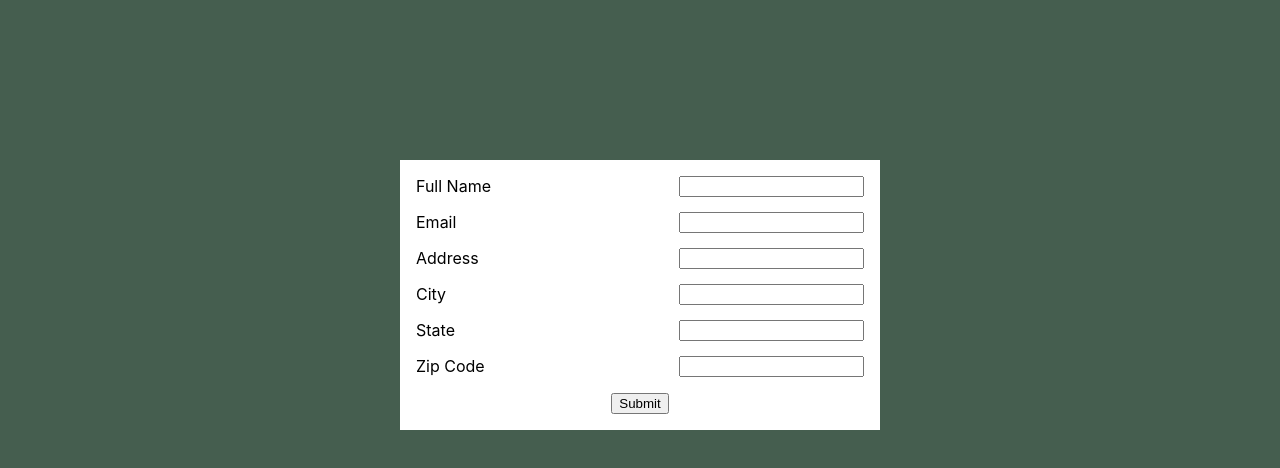
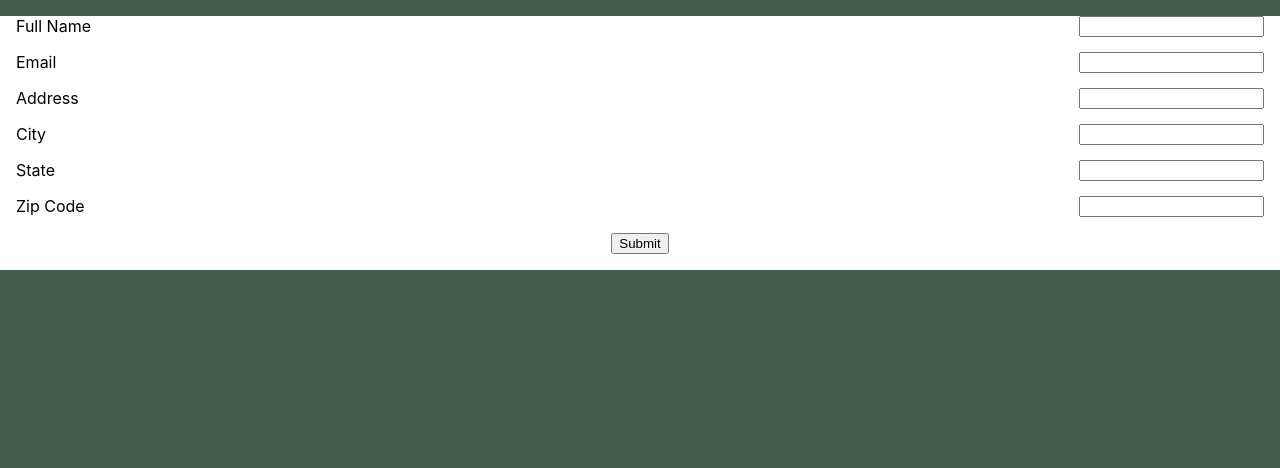
Before and after one commit to carah-tychewicz/simple-webform, a React (Create React App) app: page / in a window 1280 px wide. Shown: the top 468 px of the page. Built offline with nearby package versions, Linux system fonts and the light colour scheme.

Commit message:
reworking layout css

```diff
--- a/src/App.css
+++ b/src/App.css
@@ -1,17 +1,6 @@
-.App {
-  text-align: center;
+.container {
 }
 
 .card {
   background-color: white;
-  height: auto;
-  width: 30rem;
-  align-items: center;
 }
-
-.container {
-  display: flex;
-  flex-direction: row;
-  justify-content: center;
-  padding: 10rem 1rem 10rem 1rem;
-}
```
